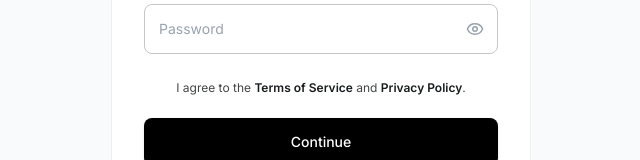
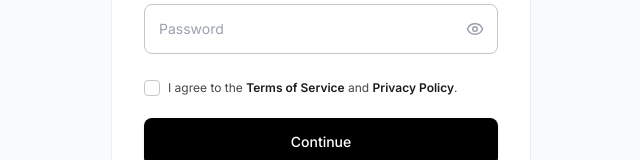
Before and after one commit to Kuberan1810/FolleiPhase1, a React (Vite) app: page /signup in a window 1280 px wide. Shown: the part 347-507 px from the top of the page, without its empty margins (319-959 px from the left). Built offline with nearby package versions, Linux system fonts and the light colour scheme.

Commit message:
sign up checkbox

```diff
--- a/src/App/Routes.tsx
+++ b/src/App/Routes.tsx
@@ -23,7 +23,7 @@ export default function AppRoutes() {
       <Route path="/signup" element={<SignUp />} />
 
       {/* Onboarding Routes */}
-      <Route path="/onboarding" element={<Navigate to="/onboarding/company-website" replace />} />
+      {/* <Route path="/onboarding" element={<Navigate to="/onboarding/company-website" replace />} /> */}
       <Route path="/onboarding/company-website" element={<CompanyWebsite />} />
       <Route path="/onboarding/workspace" element={<Workspace />} />
       <Route path="/onboarding/company-details" element={<CompanyDetails />} />
--- a/src/Pages/auth/SignUp/Section/SignUpForm.tsx
+++ b/src/Pages/auth/SignUp/Section/SignUpForm.tsx
@@ -1,5 +1,6 @@
 import React, { useState } from 'react';
 import { Input } from '../../Components/Input';
+import { Checkbox } from '../../signIn/Section/Checkbox';
 import Google from '../../../../assets/auth/google-logo.svg';
 
 interface SignUpFormProps {
@@ -23,11 +24,14 @@ export const SignUpForm: React.FC<SignUpFormProps> = ({
   const [workEmail, setWorkEmail] = useState('');
   const [password, setPassword] = useState('');
 
+  const [agreedToTerms, setAgreedToTerms] = useState(false);
+
   const [errors, setErrors] = useState<{
     firstName?: string;
     lastName?: string;
     workEmail?: string;
     password?: string;
+    agreedToTerms?: string;
   }>({});
 
   const handleSubmit = (e: React.FormEvent) => {
@@ -43,6 +47,7 @@ export const SignUpForm: React.FC<SignUpFormProps> = ({
       newErrors.workEmail = 'Please enter a valid email address';
     }
     if (!password) newErrors.password = 'Password is required';
+    if (!agreedToTerms) newErrors.agreedToTerms = 'You must agree to the Terms of Service';
 
     if (Object.keys(newErrors).length > 0) {
       setErrors(newErrors);
@@ -111,19 +116,42 @@ export const SignUpForm: React.FC<SignUpFormProps> = ({
 
         </div>
 
-        {/* Terms of Service & Privacy Policy Agreement */}
-        <div className="text-center pt-2 pb-1">
-          <p className="text-xs text-[#444748] font-normal leading-relaxed">
+        {/* Terms of Service & Privacy Policy Agreement Checkbox */}
+        <div className="pt-2 pb-1">
+          <Checkbox
+            id="agree-terms"
+            checked={agreedToTerms}
+            onChange={(checked) => {
+              setAgreedToTerms(checked);
+              if (errors.agreedToTerms) {
+                setErrors((prev) => ({ ...prev, agreedToTerms: undefined }));
+              }
+            }}
+            label={
+              <span className="text-xs text-[#444748] font-normal leading-relaxed">
                 I agree to the{' '}
-            <a href="#" className="font-semibold text-[#191C1E] hover:underline">
+                <a
+                  href="#"
+                  className="font-semibold text-[#191C1E] hover:underline"
+                  onClick={(e) => e.stopPropagation()}
+                >
                   Terms of Service
                 </a>{' '}
                 and{' '}
-            <a href="#" className="font-semibold text-[#191C1E] hover:underline">
+                <a
+                  href="#"
+                  className="font-semibold text-[#191C1E] hover:underline"
+                  onClick={(e) => e.stopPropagation()}
+                >
                   Privacy Policy
                 </a>
                 .
-          </p>
+              </span>
+            }
+          />
+          {errors.agreedToTerms && (
+            <p className="mt-1 text-xs text-red-500">{errors.agreedToTerms}</p>
+          )}
         </div>
 
         {/* Continue Button */}
--- a/src/Pages/auth/signIn/Section/Checkbox.tsx
+++ b/src/Pages/auth/signIn/Section/Checkbox.tsx
@@ -1,7 +1,7 @@
 import React from 'react';
 
 interface CheckboxProps {
-  label: string;
+  label: React.ReactNode;
   checked: boolean;
   onChange: (checked: boolean) => void;
   className?: string;
```
Lines whose indentation alone changed are shown as unchanged.
